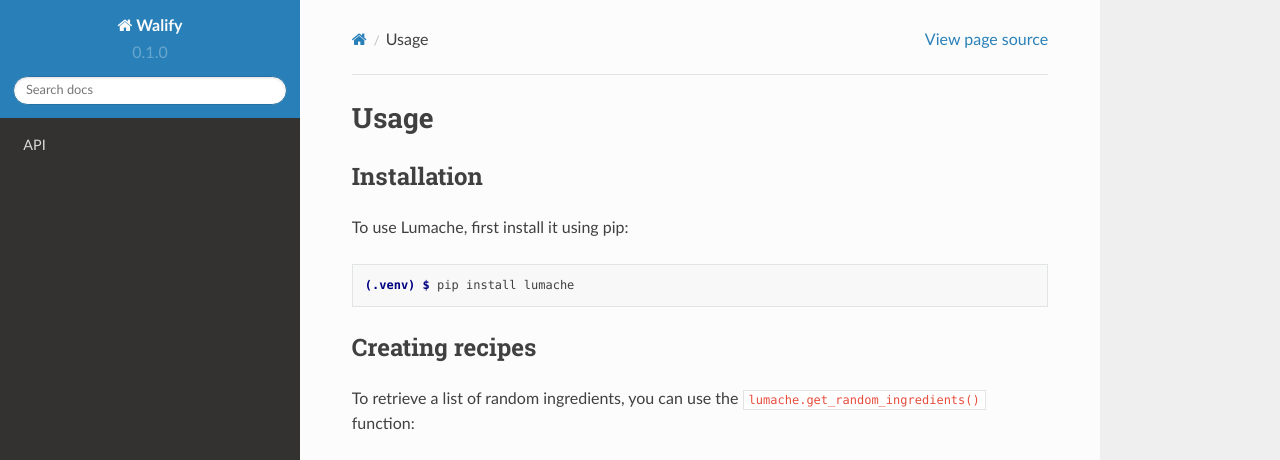
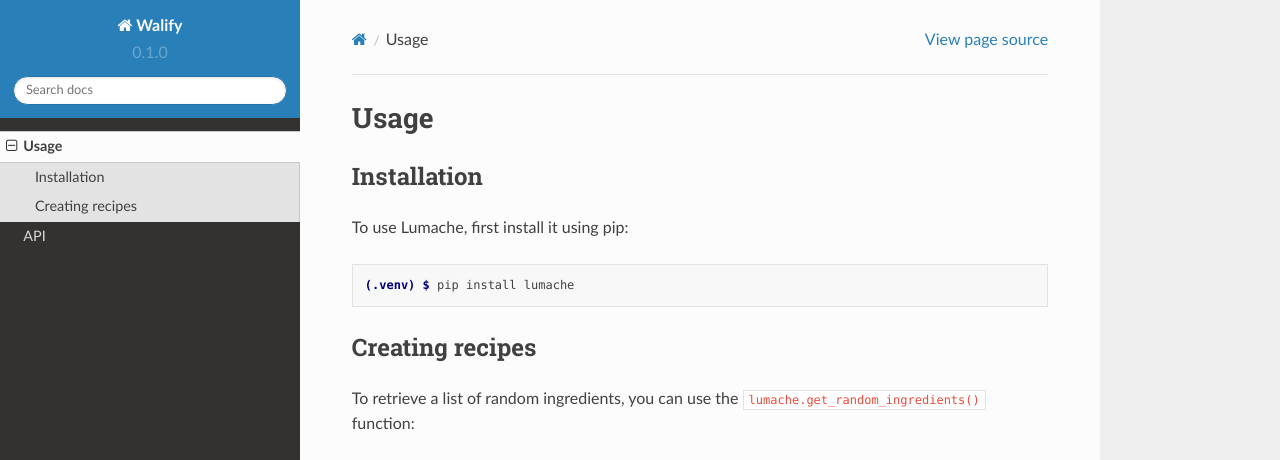
Before and after one commit to walifydev/docs, a Sphinx documentation site: the page built from docs/source/usage.rst, in a window 1280 px wide and 1095 px high. Shown: the top 460 px of the window. Built offline with Sphinx 7.4.7 and the Read the Docs theme 2.0.0, drawn with Linux system fonts in a browser that asks for light colours; pages that are not in the unit, such as notebooks, are missing from menus; grey boxes are pictures that could not be loaded.

Commit message:
adding new title

```diff
--- a/docs/source/index.rst
+++ b/docs/source/index.rst
@@ -13,5 +13,5 @@ Contents
 
 .. toctree::
 
-   NFT example
+   usage
    api
```
